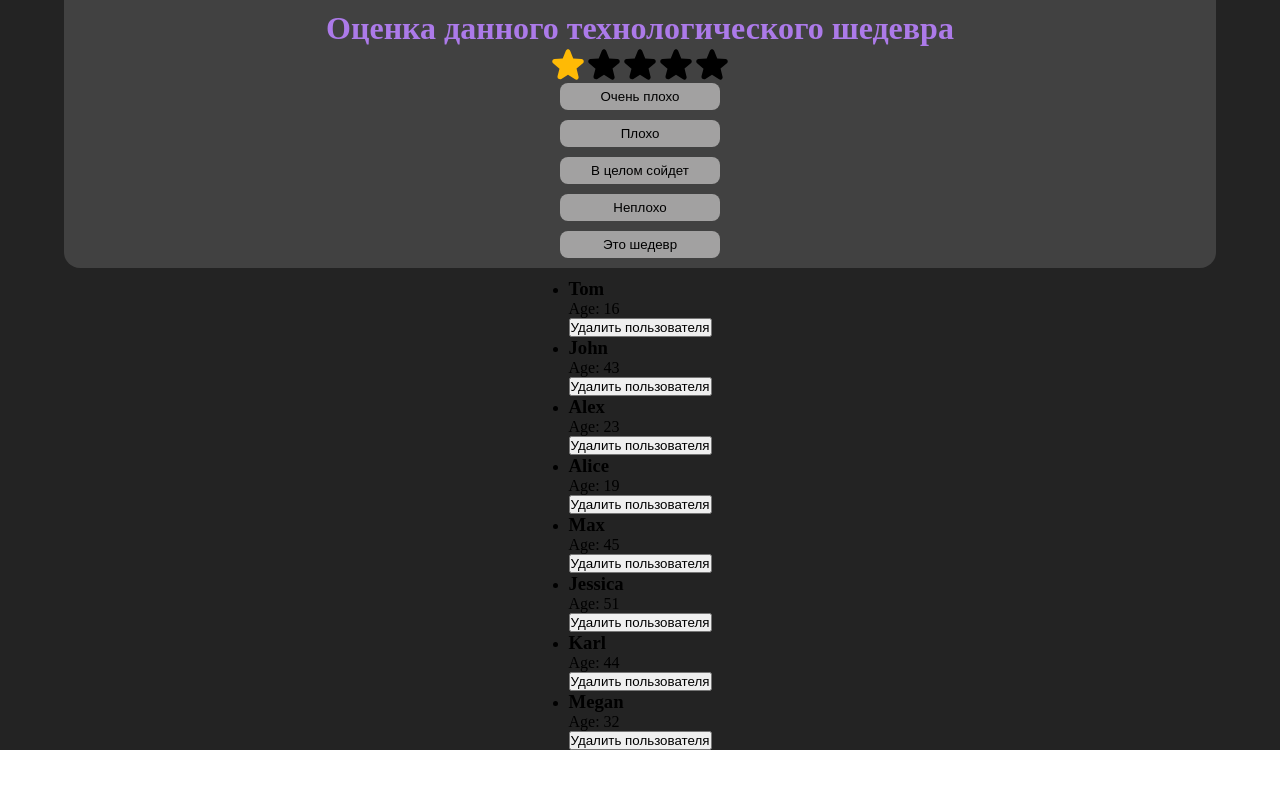
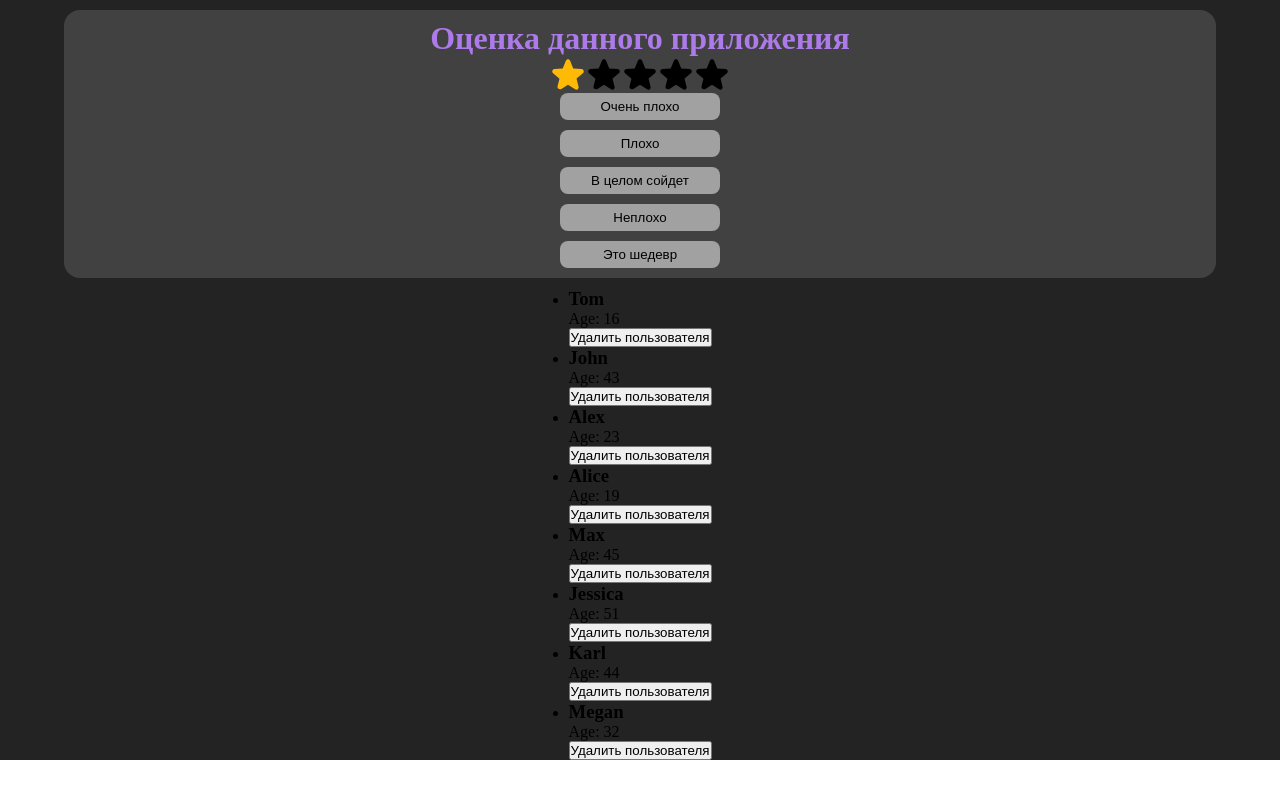
Before and after one commit to WebDevelopmentLearn/ReactLearn, a React (Create React App) app: page / in a window 1280 px wide. Built offline with nearby package versions, Linux system fonts and the light colour scheme.

Commit message:
Стилизация списка

```diff
--- a/src/components/Rating/Rating.jsx
+++ b/src/components/Rating/Rating.jsx
@@ -7,7 +7,7 @@ function Rating() {
 
     return (
         <div className={styles.RatingContainer}>
-            <h1 className={styles.ratingHeader}>Оценка данного технологического шедевра</h1>
+            <h1 className={styles.ratingHeader}>Оценка данного приложения</h1>
             <div className={styles.StarsContainer}>
                 <svg width="36" height="36" viewBox="0 0 16 16" className={`${styles.star} ${rating >= 0 ? styles.active : ""}`}
                      fill={rating >= 0 ? "rgb(255, 186, 5)" : ""}>
--- a/src/components/Rating/Rating.module.css
+++ b/src/components/Rating/Rating.module.css
@@ -6,14 +6,16 @@
     align-items: center;
 
     background-color: #414141;
+    margin-top: 10px;
     padding: 10px;
 
-    border-radius: 0px 0px 16px 16px;
+    border-radius: 16px;
     width: 90vw;
 }
 
 .ratingHeader {
     color: #ac7ae9;
+    text-align: center;
 
 }
 
```
